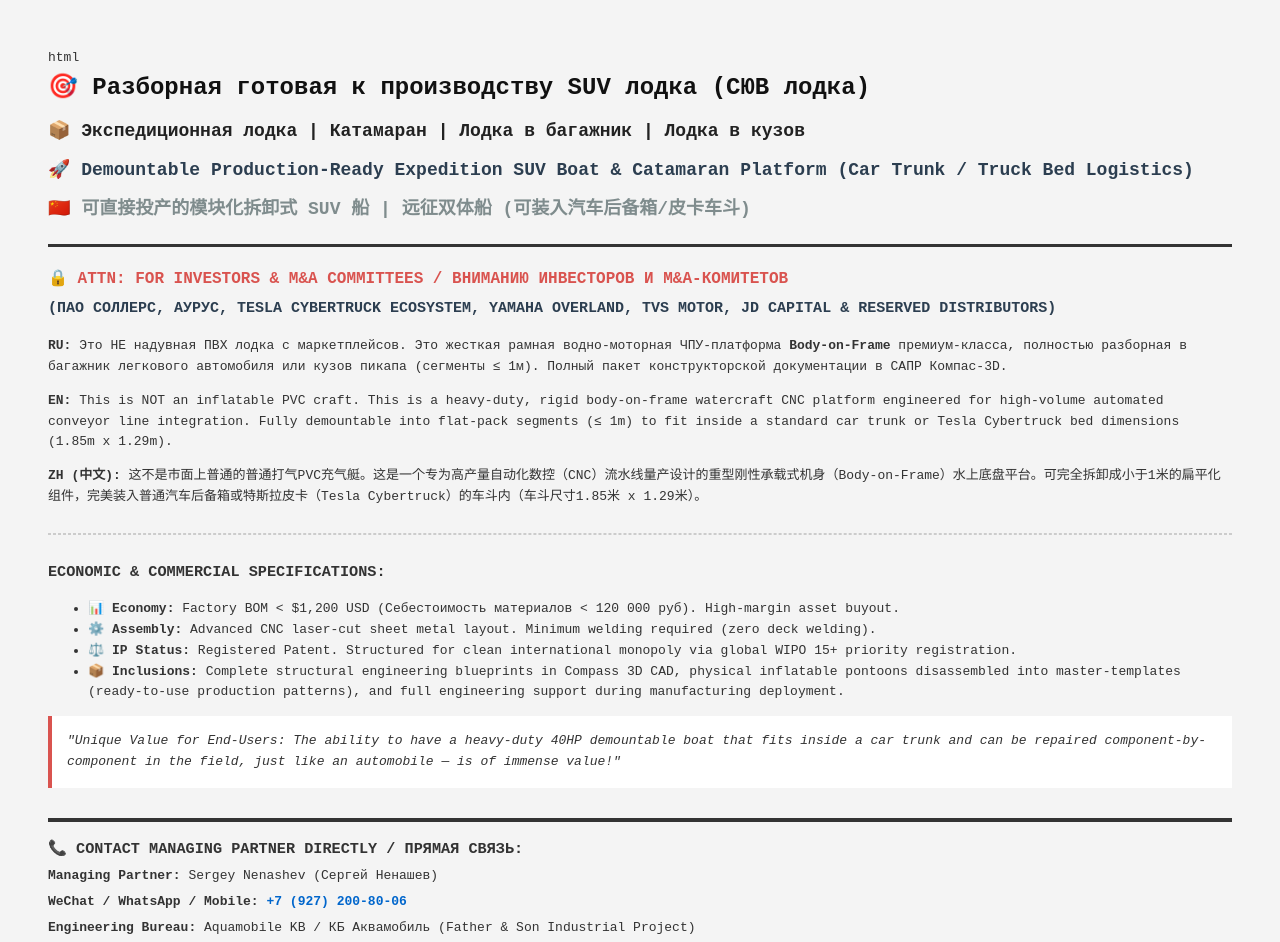
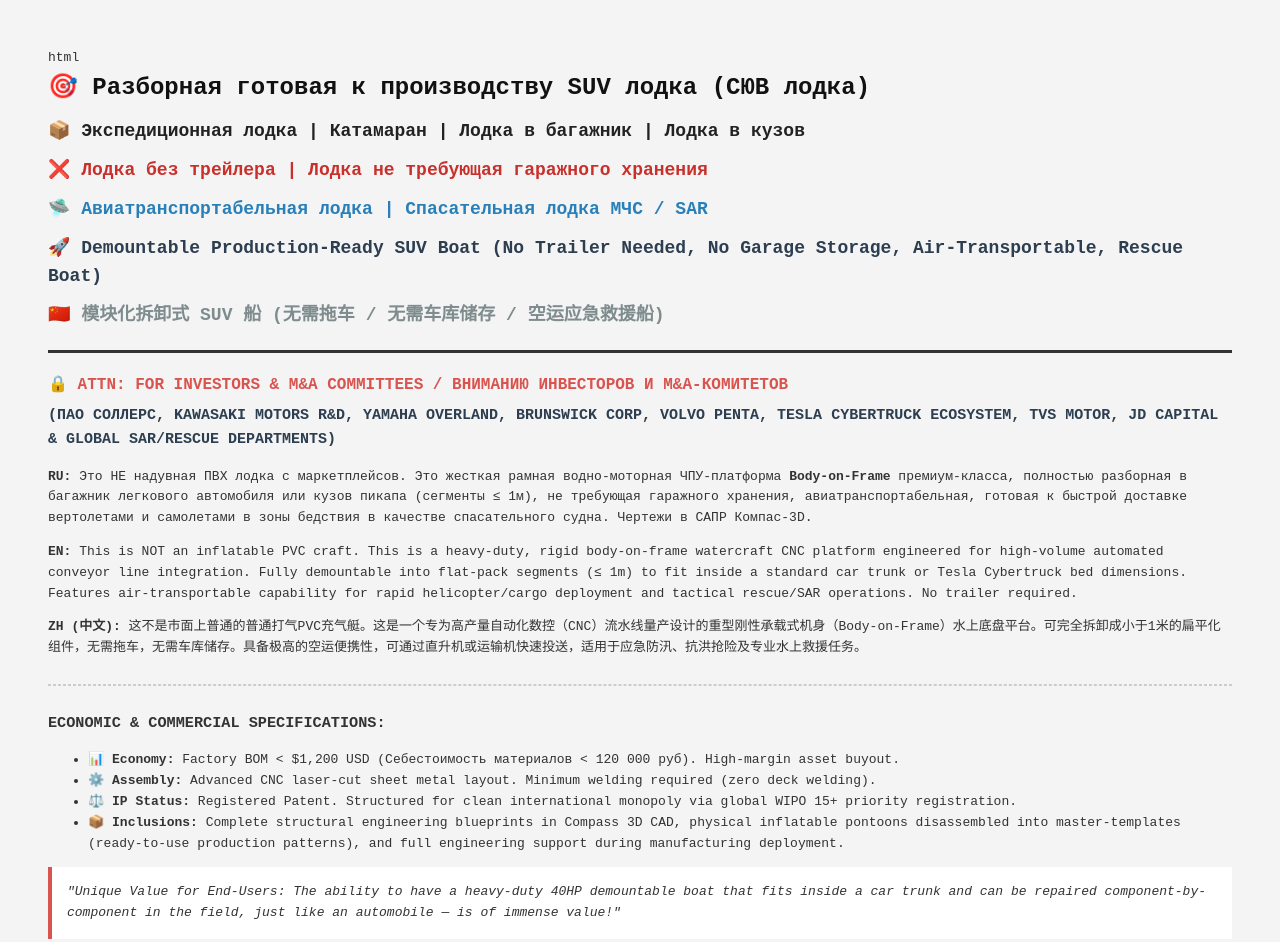
Before and after one commit to aquamobile-project/aquamobile-project.github.io, a plain HTML site: page index.html in a window 1280 px wide. Shown: the top 942 px of the page. Drawn offline with Linux system fonts and the light colour scheme.

Commit message:
Update index.html

```diff
--- a/index.html
+++ b/index.html
@@ -3,28 +3,30 @@ html
 <html lang="en">
 <head>
     <meta charset="UTF-8">
-    <meta name="description" content="Разборная готовая к производству SUV лодка (сюв лодка), экспедиционная лодка, катамаран, лодка в багажник, лодка в кузов. Demountable production-ready Expedition SUV boat, catamaran, boat in a car trunk, boat in a truck bed. Blueprints in Compass 3D CAD. Factory BOM < $1,200. Buyout of patent eligible for global WIPO 15+ priority registration.">
-    <meta name="keywords" content="сюв лодка, разборная лодка, экспедиционная лодка, катамаран, лодка в багажник, лодка в кузов, готовая к производству SUV лодка, SUV boat, demountable boat, expedition boat, catamaran, boat in a car trunk, boat in a truck bed, production-ready SUV boat, SUV船, 折叠船, 拆卸船, 远征船, 双体船, 后备箱船, 皮卡车斗船, M&A powersports assets, factory BOM, WIPO 15+ patent, Kawasaki R&D, Yamaha Overland, JD Capital scouting">
-    <title>Разборная готовая к производству SUV лодка | Expedition SUV Boat & Catamaran Platform | M&A OFFER</title>
+    <meta name="description" content="Разборная готовая к производству SUV лодка (сюв лодка), экспедиционная лодка, катамаран, лодка в багажник, лодка в кузов, лодка без трейлера, лодка не требующая гаражного хранения, авиатранспортабельная лодка, спасательная лодка. Demountable production-ready Expedition SUV boat, catamaran, boat in a car trunk, boat without a trailer, boat requiring no garage storage, air-transportable boat, rescue boat. Blueprints in Compass 3D CAD. Factory BOM < $1,200. Buyout of patent eligible for global WIPO 15+ priority registration.">
+    <meta name="keywords" content="сюв лодка, разборная лодка, экспедиционная лодка, катамаран, лодка в багажник, лодка в кузов, лодка без трейлера, лодка не требующая гаражного хранения, авиатранспортабельная лодка, спасательная лодка, готовая к производству SUV лодка, SUV boat, demountable boat, expedition boat, catamaran, boat in a car trunk, boat in a truck bed, boat without a trailer, boat requiring no garage storage, air-transportable boat, rescue boat, SUV船, 折叠船, 拆卸船, 远征船, 双体船, 后备箱船, 皮卡车斗船, 空运船, 救援船, 救生艇, M&A powersports assets, factory BOM, WIPO 15+ patent, Kawasaki R&D, Yamaha Overland, JD Capital scouting, Tesla lifestyle, Brunswick Advanced Exploration, Volvo Penta flat-pack">
+    <title>Разборная готовая к производству SUV лодка | Спасательная лодка | Катамаран | M&A OFFER</title>
 </head>
 <body style="font-family: monospace; padding: 40px; background-color: #f4f4f4; color: #333; line-height: 1.6;">
 
-    <!-- ТОТАЛЬНЫЙ МЕЖДУНАРОДНЫЙ ПОИСКОВЫЙ БЛОК (ДЛЯ GOOGLE, ЯНДЕКС И BAIDU) -->
+    <!-- ТОТАЛЬНЫЙ ТРЁХЯЗЫЧНЫЙ ПОИСКОВЫЙ БЛОК (ДЛЯ GOOGLE, ЯНДЕКС И BAIDU) -->
     <div style="border-bottom: 3px solid #333; padding-bottom: 20px; margin-bottom: 20px;">
         <h1 style="color: #111; margin: 0 0 10px 0; font-size: 24px;">🎯 Разборная готовая к производству SUV лодка (СЮВ лодка)</h1>
         <h2 style="color: #222; margin: 0 0 10px 0; font-size: 18px;">📦 Экспедиционная лодка | Катамаран | Лодка в багажник | Лодка в кузов</h2>
-        <h2 style="color: #2c3e50; margin: 0 0 10px 0; font-size: 18px;">🚀 Demountable Production-Ready Expedition SUV Boat & Catamaran Platform (Car Trunk / Truck Bed Logistics)</h2>
-        <h2 style="color: #7f8c8d; margin: 0; font-size: 18px;">🇨🇳 可直接投产的模块化拆卸式 SUV 船 | 远征双体船 (可装入汽车后备箱/皮卡车斗)</h2>
+        <h2 style="color: #c9302c; margin: 0 0 10px 0; font-size: 18px;">❌ Лодка без трейлера | Лодка не требующая гаражного хранения</h2>
+        <h2 style="color: #2980b9; margin: 0 0 10px 0; font-size: 18px;">🛸 Авиатранспортабельная лодка | Спасательная лодка МЧС / SAR</h2>
+        <h2 style="color: #2c3e50; margin: 0 0 10px 0; font-size: 18px;">🚀 Demountable Production-Ready SUV Boat (No Trailer Needed, No Garage Storage, Air-Transportable, Rescue Boat)</h2>
+        <h2 style="color: #7f8c8d; margin: 0; font-size: 18px;">🇨🇳 模块化拆卸式 SUV 船 (无需拖车 / 无需车库储存 / 空运应急救援船)</h2>
     </div>
 
     <p style="font-size: 16px; font-weight: bold; color: #d9534f; margin-bottom: 5px;">🔒 ATTN: FOR INVESTORS & M&A COMMITTEES / ВНИМАНИЮ ИНВЕСТОРОВ И М&A-КОМИТЕТОВ</p>
-    <p style="font-size: 15px; font-weight: bold; color: #2c3e50; margin-top: 0;">(ПАО СОЛЛЕРС, АУРУС, TESLA CYBERTRUCK ECOSYSTEM, YAMAHA OVERLAND, TVS MOTOR, JD CAPITAL & RESERVED DISTRIBUTORS)</p>
+    <p style="font-size: 15px; font-weight: bold; color: #2c3e50; margin-top: 0;">(ПАО СОЛЛЕРС, KAWASAKI MOTORS R&D, YAMAHA OVERLAND, BRUNSWICK CORP, VOLVO PENTA, TESLA CYBERTRUCK ECOSYSTEM, TVS MOTOR, JD CAPITAL & GLOBAL SAR/RESCUE DEPARTMENTS)</p>
 
-    <p><strong>RU:</strong> Это НЕ надувная ПВХ лодка с маркетплейсов. Это жесткая рамная водно-моторная ЧПУ-платформа <strong>Body-on-Frame</strong> премиум-класса, полностью разборная в багажник легкового автомобиля или кузов пикапа (сегменты &le; 1м). Полный пакет конструкторской документации в САПР Компас-3D.</p>
+    <p><strong>RU:</strong> Это НЕ надувная ПВХ лодка с маркетплейсов. Это жесткая рамная водно-моторная ЧПУ-платформа <strong>Body-on-Frame</strong> премиум-класса, полностью разборная в багажник легкового автомобиля или кузов пикапа (сегменты &le; 1м), не требующая гаражного хранения, авиатранспортабельная, готовая к быстрой доставке вертолетами и самолетами в зоны бедствия в качестве спасательного судна. Чертежи в САПР Компас-3D.</p>
 
-    <p><strong>EN:</strong> This is NOT an inflatable PVC craft. This is a heavy-duty, rigid body-on-frame watercraft CNC platform engineered for high-volume automated conveyor line integration. Fully demountable into flat-pack segments (&le; 1m) to fit inside a standard car trunk or Tesla Cybertruck bed dimensions (1.85m x 1.29m).</p>
+    <p><strong>EN:</strong> This is NOT an inflatable PVC craft. This is a heavy-duty, rigid body-on-frame watercraft CNC platform engineered for high-volume automated conveyor line integration. Fully demountable into flat-pack segments (&le; 1m) to fit inside a standard car trunk or Tesla Cybertruck bed dimensions. Features air-transportable capability for rapid helicopter/cargo deployment and tactical rescue/SAR operations. No trailer required.</p>
 
-    <p><strong>ZH (中文): </strong>这不是市面上普通的普通打气PVC充气艇。这是一个专为高产量自动化数控（CNC）流水线量产设计的重型刚性承载式机身（Body-on-Frame）水上底盘平台。可完全拆卸成小于1米的扁平化组件，完美装入普通汽车后备箱或特斯拉皮卡（Tesla Cybertruck）的车斗内（车斗尺寸1.85米 x 1.29米）。</p>
+    <p><strong>ZH (中文): </strong>这不是市面上普通的普通打气PVC充气艇。这是一个专为高产量自动化数控（CNC）流水线量产设计的重型刚性承载式机身（Body-on-Frame）水上底盘平台。可完全拆卸成小于1米的扁平化组件，无需拖车，无需车库储存。具备极高的空运便携性，可通过直升机或运输机快速投送，适用于应急防汛、抗洪抢险及专业水上救援任务。</p>
 
     <hr style="border: 1px dashed #ccc; margin: 25px 0;">
 
```
